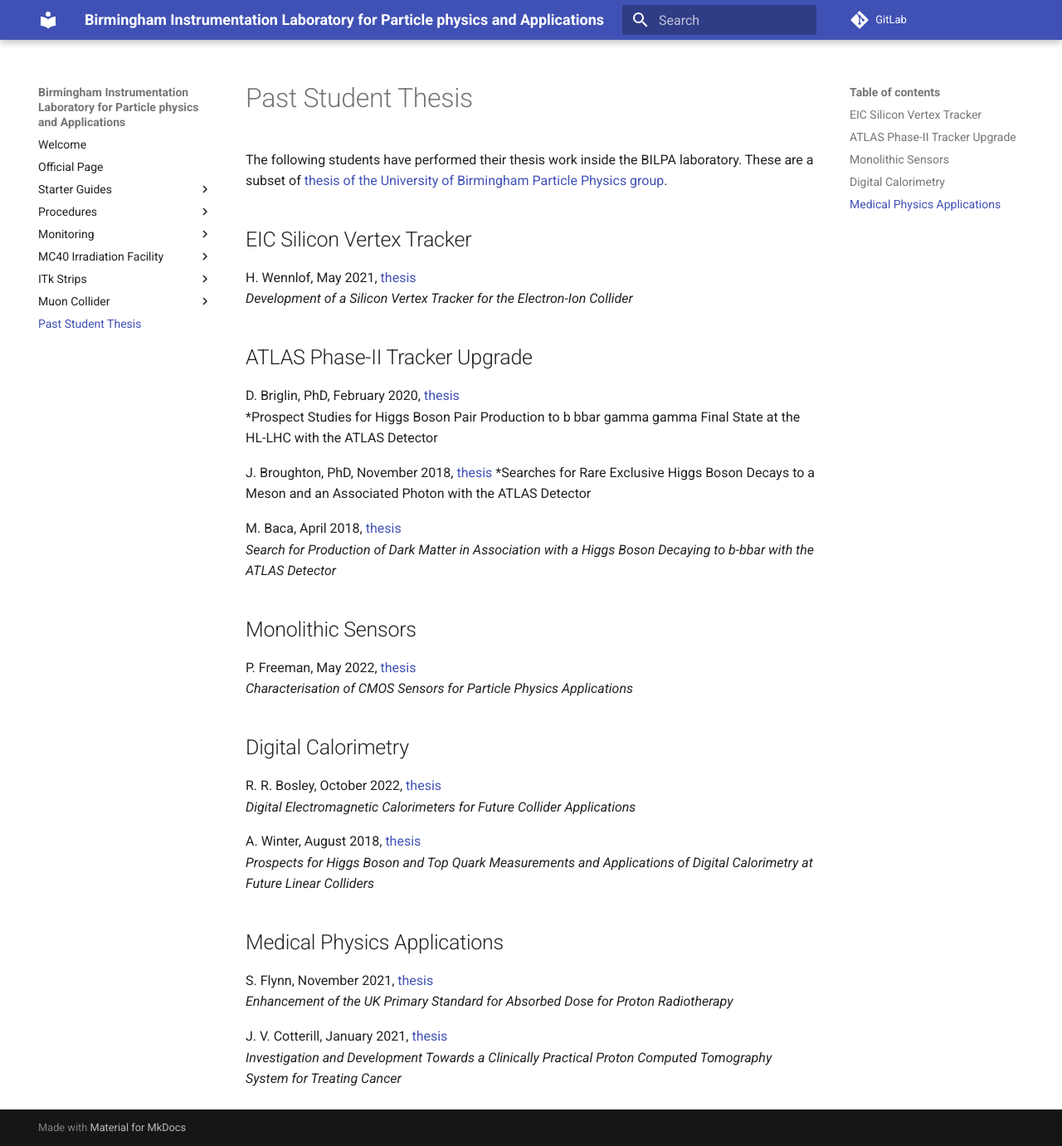
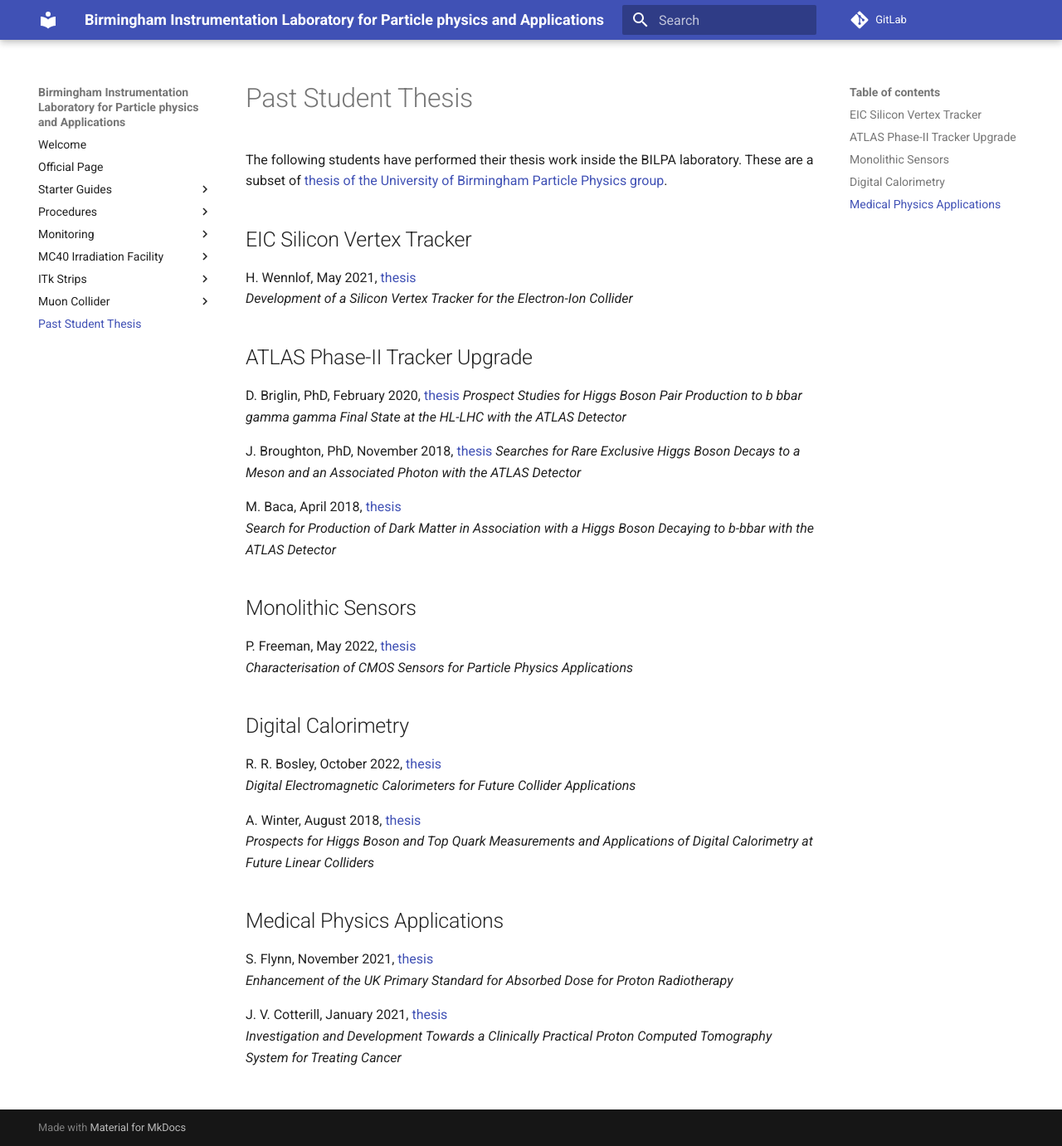
Before and after one commit to BILPAware/wiki, an MkDocs documentation site: the page built from docs/thesis.md, in a window 1280 px wide and 1381 px high. Shown: the whole window at 83% size. Built offline with MkDocs 1.6.1 and Material for MkDocs 9.7.7, drawn with Linux system fonts in a browser that asks for light colours.

Commit message:
add D. Briglin and J. Broughton

```diff
--- a/docs/thesis.md
+++ b/docs/thesis.md
@@ -9,10 +9,10 @@ H. Wennlof, May 2021, [thesis](http://www.ep.ph.bham.ac.uk/publications/thesis/h
 
 ## ATLAS Phase-II Tracker Upgrade
 D. Briglin, PhD, February 2020, [thesis](http://www.ep.ph.bham.ac.uk/publications/thesis/db_thesis.pdf)
-*Prospect Studies for Higgs Boson Pair Production to b bbar gamma gamma Final State at the HL-LHC with the ATLAS Detector
+*Prospect Studies for Higgs Boson Pair Production to b bbar gamma gamma Final State at the HL-LHC with the ATLAS Detector*
 
 J. Broughton, PhD, November 2018, [thesis](http://www.ep.ph.bham.ac.uk/publications/thesis/jxb_thesis.pdf)
-*Searches for Rare Exclusive Higgs Boson Decays to a Meson and an Associated Photon with the ATLAS Detector
+*Searches for Rare Exclusive Higgs Boson Decays to a Meson and an Associated Photon with the ATLAS Detector*
 
 M. Baca, April 2018, [thesis](http://www.ep.ph.bham.ac.uk/publications/thesis/mjb_thesis.pdf)
 *Search for Production of Dark Matter in Association with a Higgs Boson Decaying to b-bbar with the ATLAS Detector*
```
